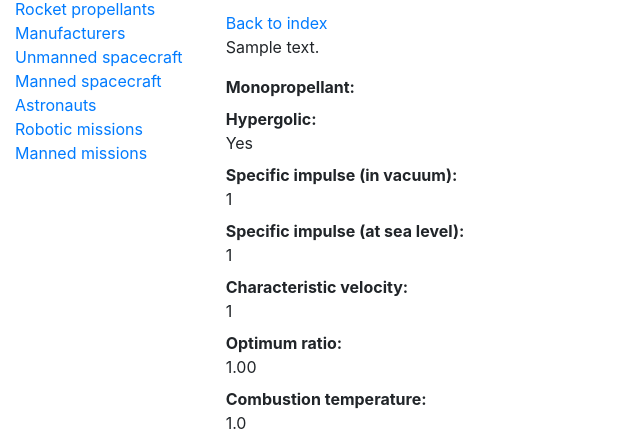
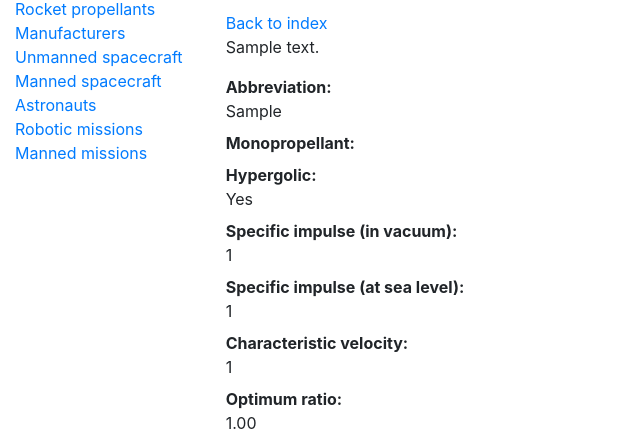
Before and after one commit to Hattivat/hypergolic-django, a Django app: a page that uses hypergolic/catalog/templates/catalog/propellant_mix_detail.html in a window 1280 px wide. Shown: the part 67-499 px from the top of the page, without its empty margins (0-640 px from the left). Run offline with Django 3.2, Linux system fonts and the light colour scheme; tables that the repository leaves empty hold one stand-in row (values such as "Sample post"); style sheets or scripts are compiled from the project's sources; some libraries are stand-ins or nearby versions.

Commit message:
forgot to add abbreviation to the template

```diff
--- a/hypergolic/catalog/templates/catalog/propellant_mix_detail.html
+++ b/hypergolic/catalog/templates/catalog/propellant_mix_detail.html
@@ -2,6 +2,7 @@
 
 {% block otherstuff %}
     <dl class="dl-horizontal">
+        <dt>Abbreviation:</dt><dd>{{ object.abbreviation }}</dd>
         {% if object.propellants.all.count < 2 %}
         <dt>Monopropellant:</dt><dd><a href='{{ object.propellants.0.get_absolute_url }}'>{{ object.propellants.0 }}</a></dd>
         {% else %}
```
